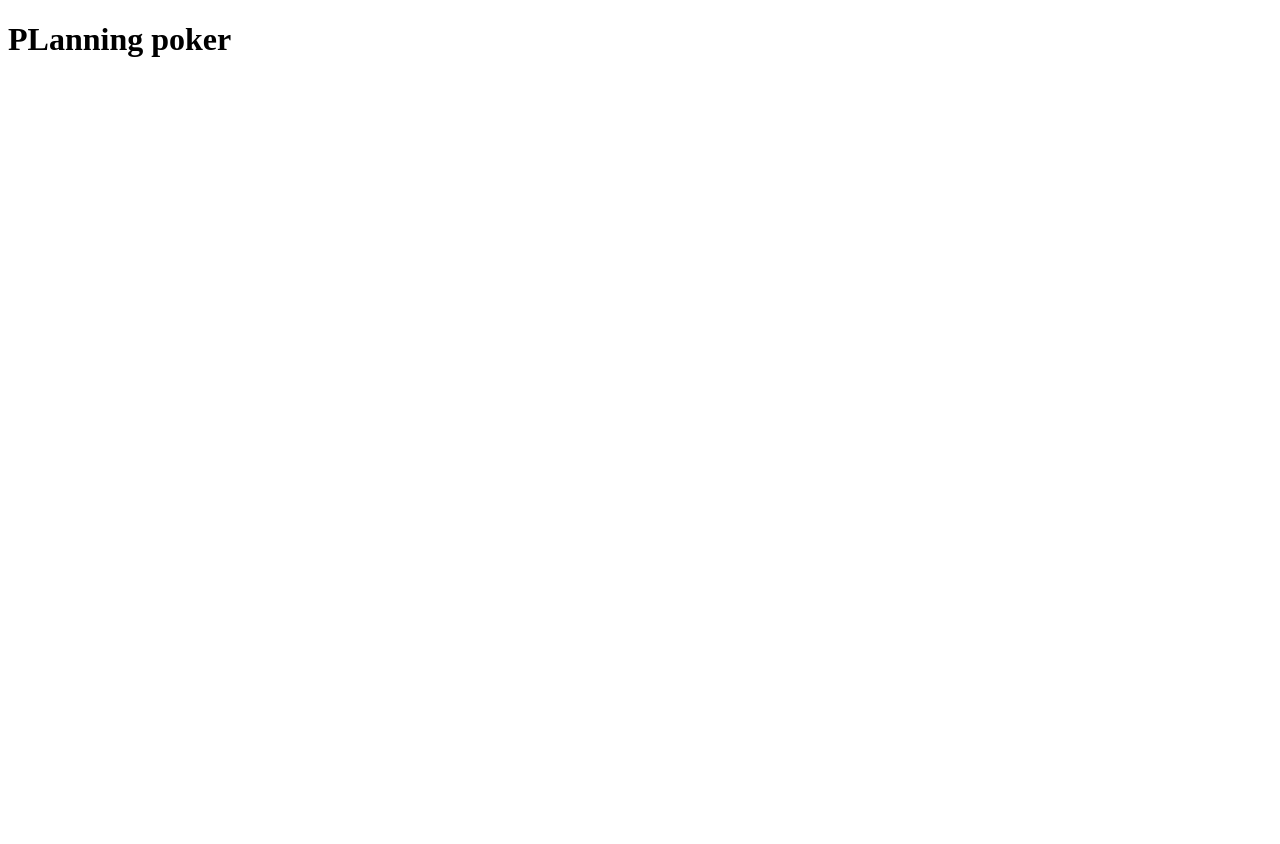
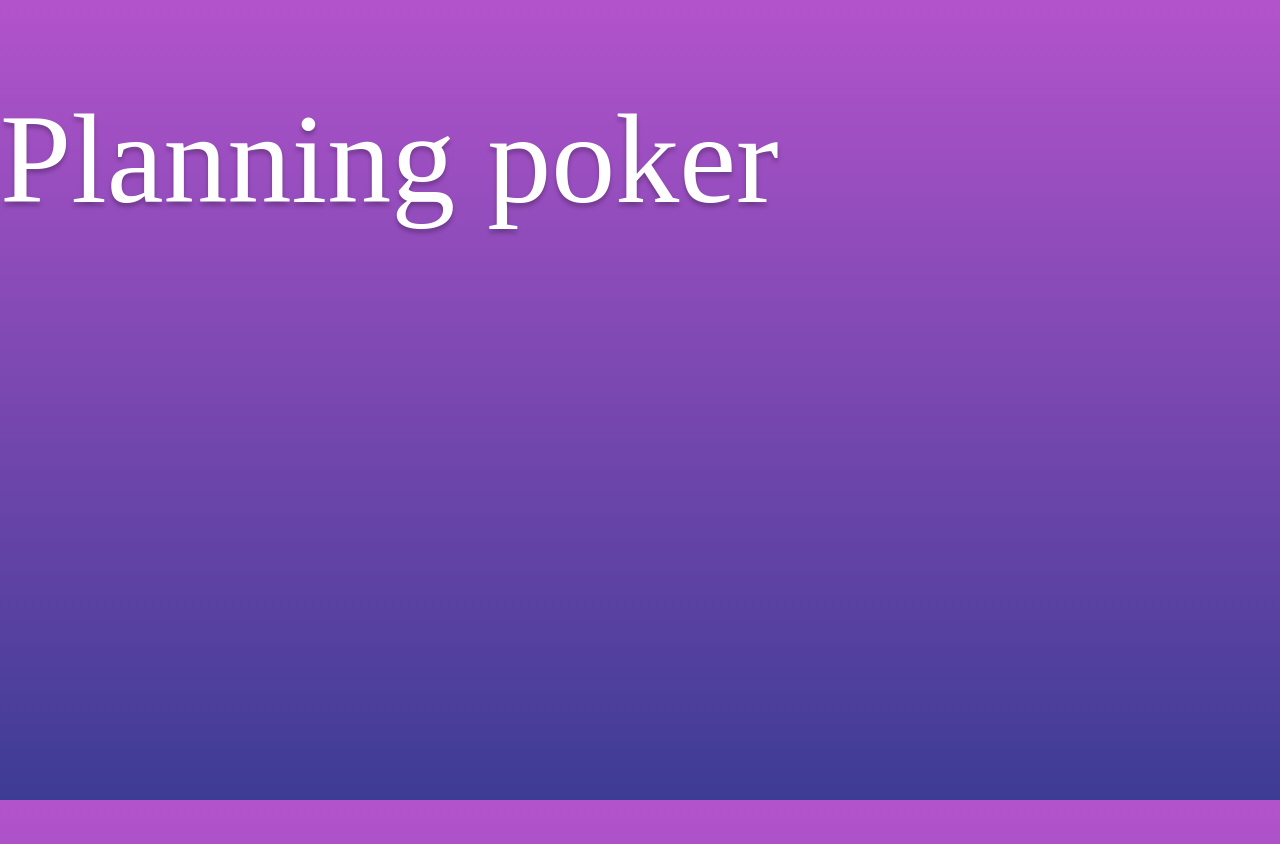
Before and after one commit to TiavinaA/Projet-CAPI, a plain HTML site: page index.html in a window 1280 px wide. Before the commit the page ends 800 px from the top, so only its background shows below. Drawn offline with Linux system fonts and the light colour scheme.

Commit message:
Background added
Background added + Title

```diff
--- a/index.html
+++ b/index.html
@@ -4,10 +4,11 @@
     <meta charset="UTF-8">
     <meta name="viewport" content="width=device-width, initial-scale=1.0">
     <meta http-equiv="X-UA-Compatible" content="ie=edge">
-    <title>Planninh Poket</title>
+    <title>Planninh Poker</title>
     <link rel="stylesheet" href="style.css">
   </head>
   <body>
-	<h1>PLanning poker</h1>
+      <h1 class="menu">Planning poker</h1>
+
   </body>
 </html>
--- a/style.css
+++ b/style.css
@@ -0,0 +1,17 @@
+html, body {
+    height: 100%;
+    margin: 0;
+}
+body {
+    background: linear-gradient(180deg, #B353CB 0%, #3D3C94 100%);
+    overflow: hidden;
+    }
+h1 {
+    color: #FFF;
+    text-shadow: 0px 4px 4px rgba(0, 0, 0, 0.25);
+    font-family: Righteous;
+    font-size: 128px;
+    font-style: normal;
+    font-weight: 400;
+    line-height: normal;
+}
```
